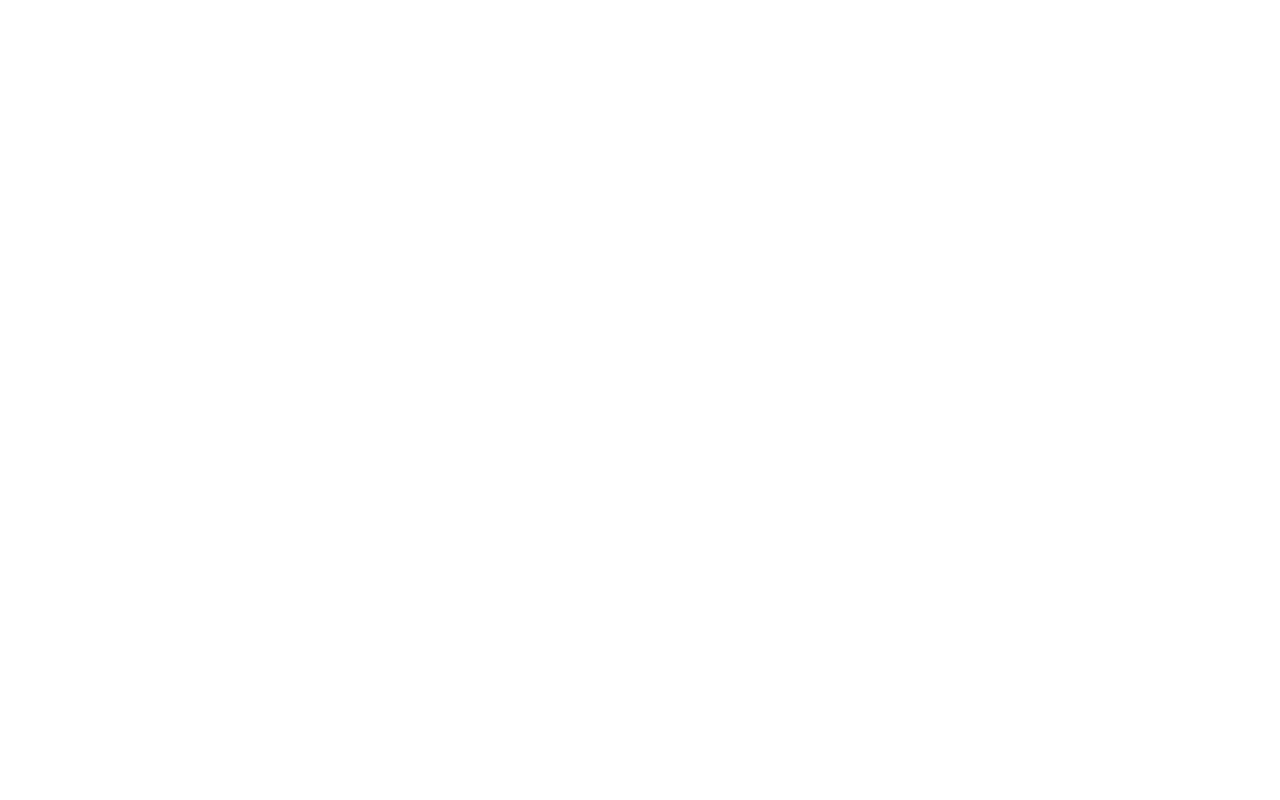
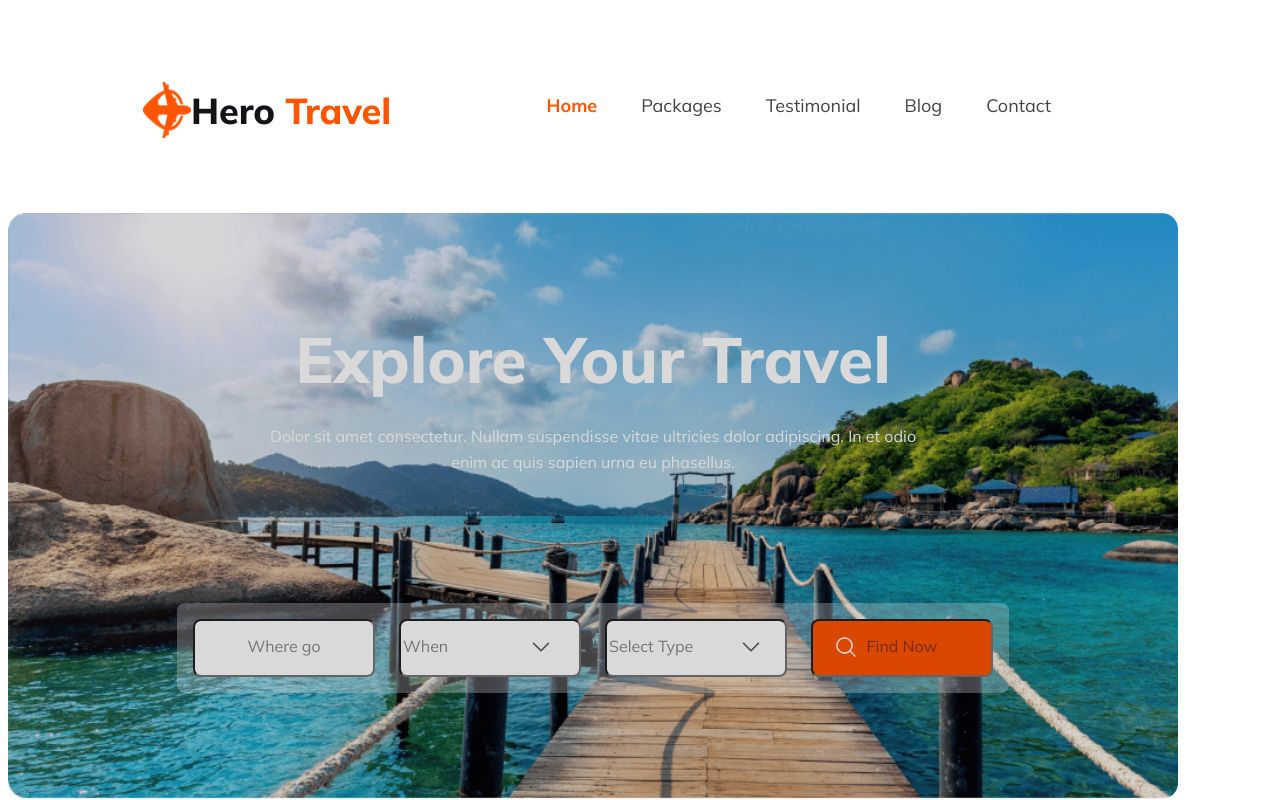
Before and after one commit to NaimulHasanEmon/Assignment-2, a plain HTML site: page index.html in a window 1280 px wide. Drawn offline with Linux system fonts and the light colour scheme.

Commit message:
header added

```diff
--- /dev/null
+++ b/Style/style.css
@@ -0,0 +1,157 @@
+.header {
+    max-width: 1170px;
+    max-height: 500px;
+}
+
+.header-nav {
+    display: flex;
+    justify-content: space-between;
+    align-items: center;
+}
+
+.div-header-title {
+    display: flex;
+    align-items: center;
+    margin: 50px auto 50px 135px;
+}
+
+.header-nav li {
+    list-style: none;
+    justify-content: center;
+    align-items: center;
+}
+
+.nav-list a {
+    text-decoration: none;
+}
+
+.nav-list {
+    display: flex;
+    gap: 44px;
+    margin: 50px 127px 60px auto;
+}
+
+.header-title {
+    color: #131318;
+    font-family: 'Mulish', sans-serif;
+    font-size: 36px;
+    font-weight: 800;
+}
+
+.logo {
+    width: 48px;
+    height: 56.008px;
+}
+
+.travel {
+    color: #FF5400;
+    font-family: 'Mulish', sans-serif;
+    font-size: 36px;
+    font-weight: 800;
+}
+
+.home {
+    color: #FF5400;
+    text-align: center;
+    font-family: 'Mulish', sans-serif;
+    font-size: 18px;
+    font-weight: 700;
+}
+
+.same {
+    color:#424247;
+    text-align: center;
+    font-family: 'Mulish', sans-serif;
+    font-size: 18px;
+    font-weight: 400;
+}
+
+.explore {
+    background-image: url('../Images/Group\ 13\ \(1\)\ \(1\).png');
+    background-size: cover;
+    border-radius: 16px;
+    filter: brightness(0.85);
+}
+
+.explore-all-contents {
+    display: flex;
+    flex-direction: column;
+    align-items: center;
+}
+
+.explore-title {
+    text-align: center;
+    color: #FFF;
+    font-family: 'Mulish', sans-serif;
+    font-size: 64px;
+    font-weight: 800;
+    margin: 106px 287px 24px 287px;
+}
+
+.explore-details {
+    max-width: 676px;
+    color: #FFF;
+    text-align: center;
+    font-family: 'Mulish', sans-serif;
+    font-size: 16px;
+    font-weight: 400;
+    line-height: 26px;
+    margin: 0 247px 80px 247px;
+}
+
+.where, .when, .select-type {
+    width: 174px;
+    height: 52px;
+    border-radius: 8px;
+    background: #FFF;
+}
+
+.find {
+    width: 174px;
+    height: 52px;
+    border-radius: 8px;
+    background: #FF5400;
+}
+
+.first-arrow-logo {
+    position: fixed;
+    right: 625px;
+    top: 422px;
+}
+
+.first-arrow-logo-2 {
+    position: fixed;
+    right: 415px;
+    top: 422px;
+}
+
+input::placeholder {
+    color: rgba(19, 19, 24, 0.50);
+    font-family: 'Mulish', sans-serif;
+    font-size: 16px;
+    font-weight: 400;
+}
+
+#inputField1::placeholder, #inputField4::placeholder {
+    color: rgba(19, 19, 24, 0.50);
+    text-align: center;
+    font-family: 'Mulish', sans-serif;
+    font-size: 16px;
+    font-weight: 400;
+}
+
+.search-logo {
+    position: fixed;
+    right: 320px;
+    top: 422px;
+}
+
+.explore-box-form {
+    display: inline-flex;
+    padding: 16px;
+    align-items: flex-start;
+    gap: 24px;
+    border-radius: 8px;
+    background: rgba(255, 255, 255, 0.30);
+    margin: 48px 185px 106px 185px;
+}
--- a/index.html
+++ b/index.html
@@ -1,13 +1,53 @@
 <!DOCTYPE html>
 <html lang="en">
+
 <head>
     <meta charset="UTF-8">
     <meta name="viewport" content="width=device-width, initial-scale=1.0">
     <title>Batch 9 Assignment 2</title>
+    <link rel="stylesheet" href="Style/style.css">
+    <link rel="preconnect" href="https://fonts.googleapis.com">
+    <link rel="preconnect" href="https://fonts.gstatic.com" crossorigin>
+    <link href="https://fonts.googleapis.com/css2?family=Mulish:wght@400;700;800&display=swap" rel="stylesheet">
 </head>
+
 <body>
-    <header>
-
+    <header class="header">
+        <nav class="header-nav">
+            <div class="div-header-title">
+                <img src="Images/Group 40071 (2).png" alt="" class="logo">
+                <h1 class="header-title">Hero <span class="travel">Travel</span></h1>
+            </div>
+            <ul class="nav-list">
+                <li><a href="" class="home">Home</a></li>
+                <li><a href="" class="same">Packages</a></li>
+                <li><a href="" class="same">Testimonial</a></li>
+                <li><a href="" class="same">Blog</a></li>
+                <li><a href="" class="same">Contact</a></li>
+            </ul>
+        </nav>
+        <section class="explore">
+            <div class="explore-all-contents">
+                <h1 class="explore-title">Explore Your Travel</h1>
+                <p class="explore-details">
+                    Dolor sit amet consectetur. Nullam suspendisse vitae ultricies dolor adipiscing. In et odio enim ac
+                    quis sapien urna
+                    eu
+                    phasellus.
+                </p>
+                <div class="explore-box">
+                    <form class="explore-box-form">
+                        <input type="text" name="" id="inputField1" placeholder="Where go" class="where">
+                        <input type="text" name="" id="inputField2" placeholder="When" class="when">
+                        <img src="Logo/Frame1.png" alt="" class="first-arrow-logo">
+                        <input type="text" name="" id="inputField3" placeholder="Select Type" class="select-type">
+                        <img src="Logo/Frame1.png" alt="" class="first-arrow-logo-2">
+                        <input type="text" id="inputField4" placeholder="Find Now" class="find">
+                        <img src="Logo/Frame2.jpg" alt="" class="search-logo">
+                    </form>
+                </div>
+            </div>
+        </section>
     </header>
     <main>
 
@@ -16,4 +56,5 @@
 
     </footer>
 </body>
+
 </html>
```
Also changed, not shown: Logo/Frame1.png (added), Logo/Frame2.jpg (added).
